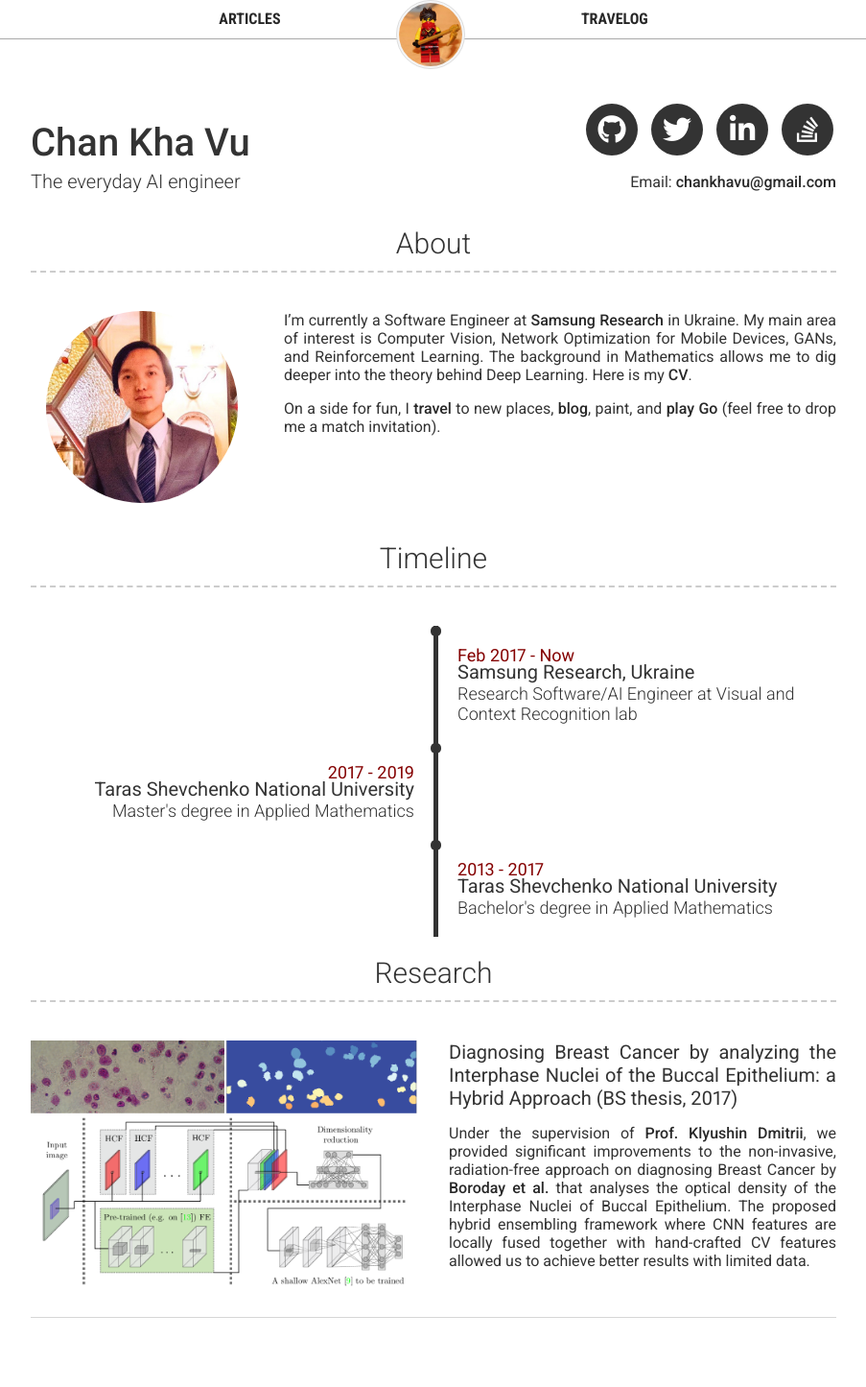
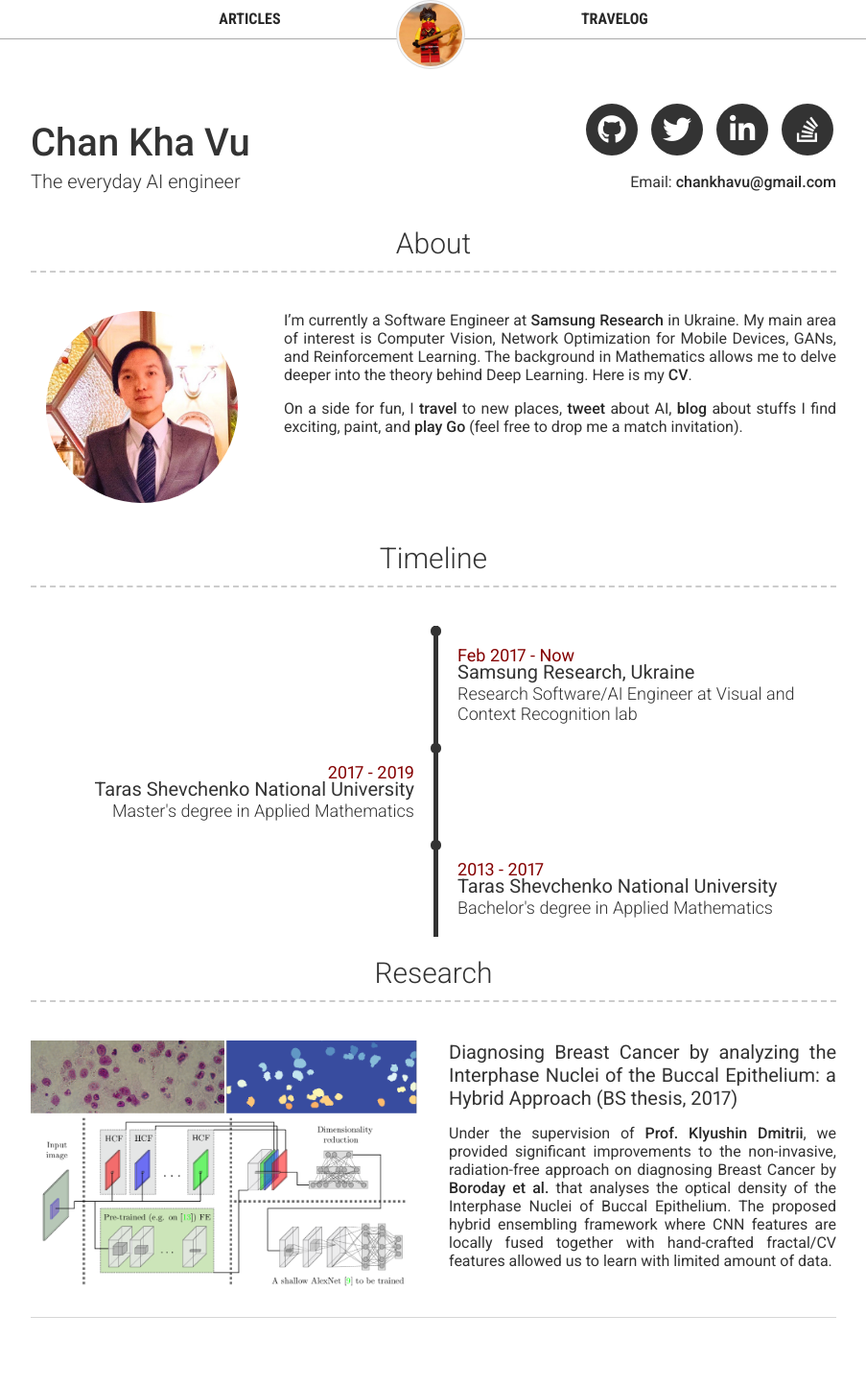
Before and after one commit to hav4ik/hav4ik.github.io, a Jekyll site: the page built from portfolio/index.html, in a window 1280 px wide. Shown: the whole page at 96% size, without its empty margins (188-1091 px from the left). Built offline with Jekyll 4.4.1, drawn with Linux system fonts in a browser that asks for light colours; nearby versions of some CDN libraries.

Commit message:
upd portfolio

```diff
--- a/portfolio/sections/about.md
+++ b/portfolio/sections/about.md
@@ -1,11 +1,12 @@
 
 I'm currently a Software Engineer at [Samsung Research][srk] in Ukraine.
 My main area of interest is Computer Vision, Network Optimization for Mobile Devices, GANs, and Reinforcement Learning.
-The background in Mathematics allows me to dig deeper into the theory behind Deep Learning. Here is my [CV][cv].
+The background in Mathematics allows me to delve deeper into the theory behind Deep Learning. Here is my [CV][cv].
 
-On a side for fun, I [travel][travelog] to new places, [blog][blog], paint, and [play Go][ogs] (feel free to drop me a match invitation).
+On a side for fun, I [travel][travelog] to new places, [tweet][twitter] about AI, [blog][blog] about stuffs I find exciting, paint, and [play Go][ogs] (feel free to drop me a match invitation).
 
 [srk]: https://research.samsung.com/srk
+[twitter]: https://twitter.com/chankhavu
 [cv]: #
 [travelog]: /travelog
 [blog]: /articles
--- a/portfolio/sections/research-1.md
+++ b/portfolio/sections/research-1.md
@@ -2,7 +2,7 @@
 ## Diagnosing Breast Cancer by analyzing the Interphase Nuclei of the Buccal Epithelium: a Hybrid Approach (BS thesis, 2017)
 
 Under the supervision of [Prof. Klyushin Dmitrii][klyushin], we provided significant improvements to the non-invasive, radiation-free approach on diagnosing Breast Cancer by [Boroday et al.][boroday] that analyses the optical density of the Interphase Nuclei of Buccal Epithelium.
-The proposed hybrid ensembling framework where CNN features are locally fused together with hand-crafted CV features allowed us to achieve better results with limited data.
+The proposed hybrid ensembling framework where CNN features are locally fused together with hand-crafted fractal/CV features allowed us to learn with limited amount of data.
 
 [boroday]: http://exp-oncology.com.ua/article/1354/analysis-of-malignancy-associated-dna-changes-in-interphase-nuclei-of-buccal-epithelium-in-persons-with-breast-diseases
 [klyushin]: https://scholar.google.com/citations?user=8_9s7wcAAAAJ
```
